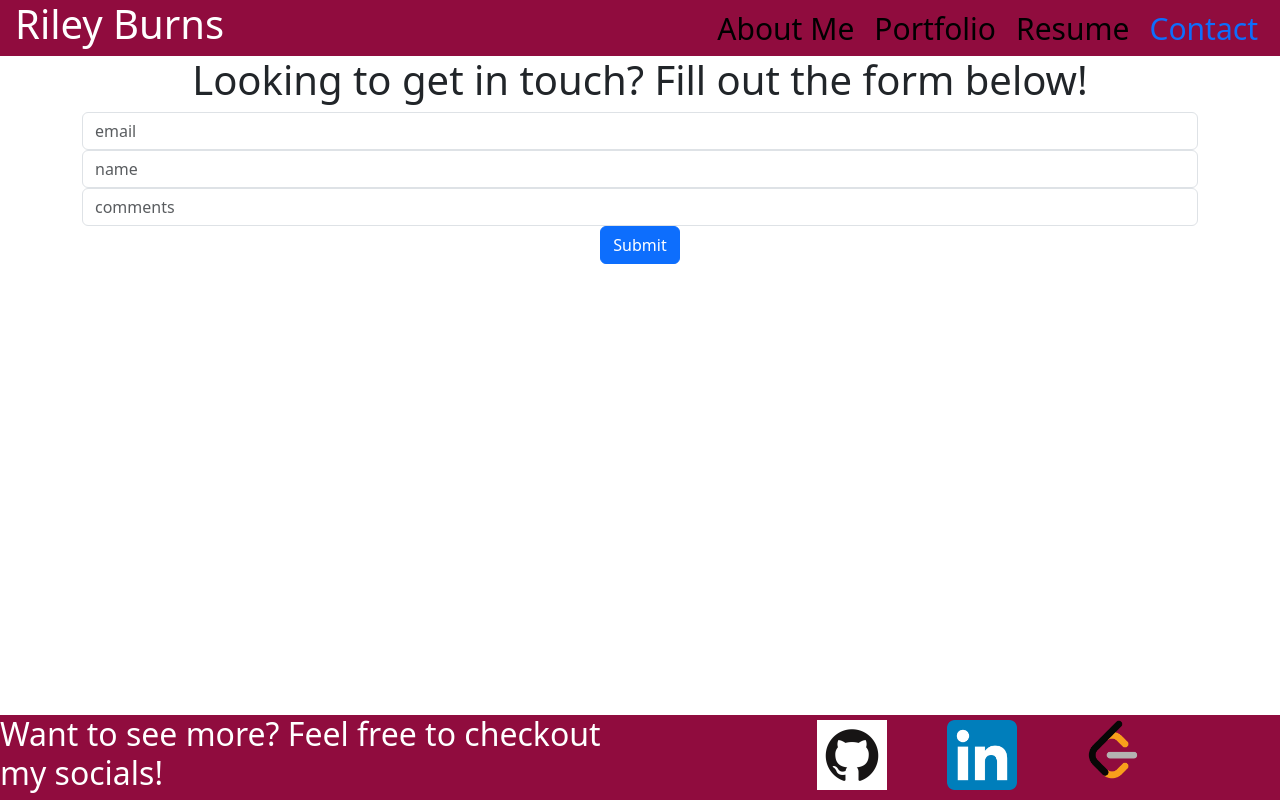
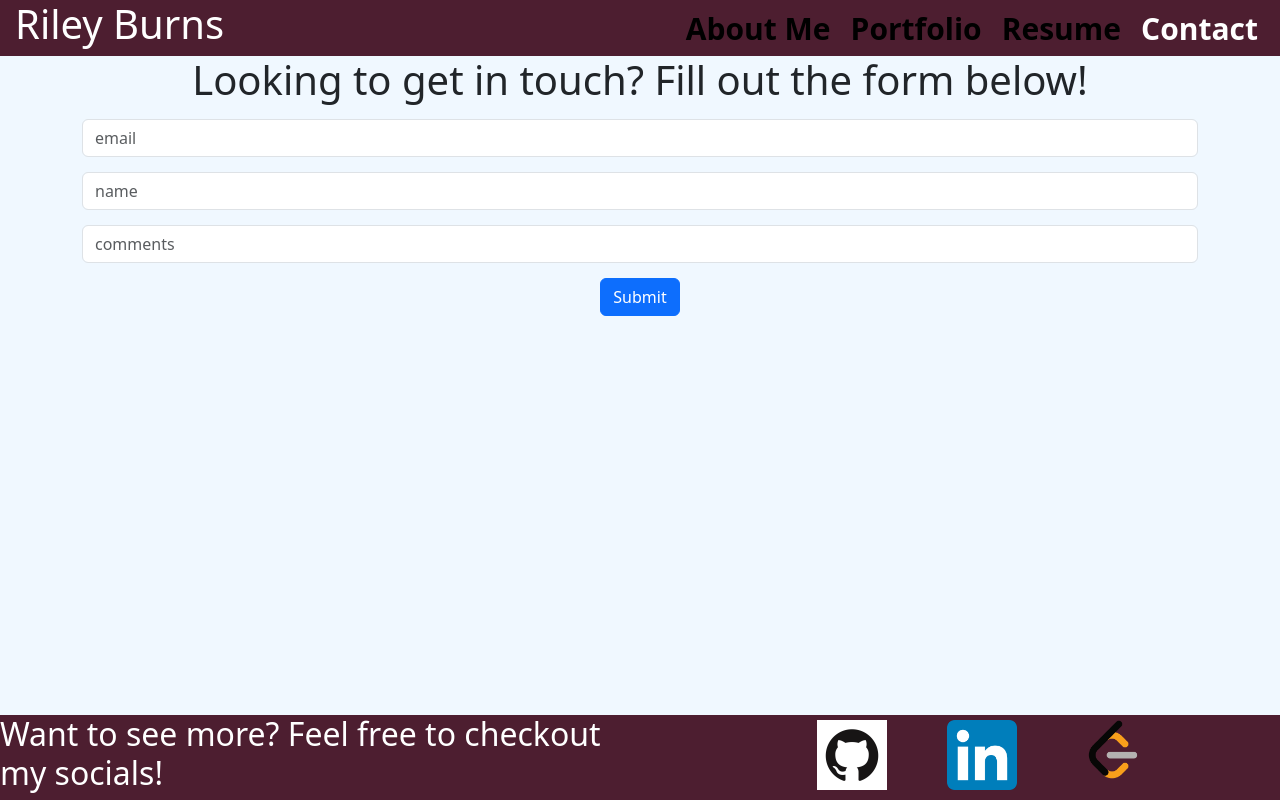
Before and after one commit to RB2277/my-portfolio, a React (Vite) app: page /contact in a window 1280 px wide. Built offline with nearby package versions, Linux system fonts and the light colour scheme.

Commit message:
changed active nav tab to white instead of blue

```diff
--- a/src/App.css
+++ b/src/App.css
@@ -4,7 +4,7 @@
 }
 
 header {
-  background-color: #900c3e;
+  background-color: #4d1e30;
   color: white;
   width: 100%;
 }
@@ -12,6 +12,7 @@ header {
 header a {
 padding: 10px;
 font-size: 30px;
+font-weight: 700;
 }
 
 header nav {
@@ -40,7 +41,7 @@ height: auto;
 }
 
 footer {
-  background-color: #900c3e;
+  background-color: #4d1e30;
   color: white;
   margin-top: auto;
 }
@@ -67,6 +68,7 @@ footer {
   display: flex;
   flex-direction: column;
   min-height: 100vh;
+  background-color: aliceblue;
 }
 
 .row {
@@ -89,3 +91,11 @@ footer {
 .card-body {
   margin: 20px;
 }
+
+.form-group {
+  margin-top: 15px;
+}
+
+#contactBtn {
+  margin-top: 15px;
+}
--- a/src/components/Navigation.jsx
+++ b/src/components/Navigation.jsx
@@ -18,10 +18,10 @@ function Navigation() {
 
   return (
     <nav>
-      <a onClick={() => routeChange("about")} className={window.location.href.split("/")[3] === "" ? 'text-primary text-decoration-none' : 'text-black text-decoration-none'}>About Me</a>
-      <a onClick={() => routeChange("portfolio")} className={window.location.href.split("/")[3] === "portfolio" ? 'text-primary text-decoration-none' : 'text-black text-decoration-none'}>Portfolio</a>
-      <a onClick={() => routeChange("resume")} className={window.location.href.split("/")[3] === "resume" ? 'text-primary text-decoration-none' : 'text-black text-decoration-none'}>Resume</a>
-      <a onClick={() => routeChange("contact")}  className={window.location.href.split("/")[3] === "contact" ? 'text-primary text-decoration-none' : 'text-black text-decoration-none'}>Contact</a>
+      <a onClick={() => routeChange("about")} className={window.location.href.split("/")[3] === "" ? 'text-white text-decoration-none' : 'text-black text-decoration-none'}>About Me</a>
+      <a onClick={() => routeChange("portfolio")} className={window.location.href.split("/")[3] === "portfolio" ? 'text-white text-decoration-none' : 'text-black text-decoration-none'}>Portfolio</a>
+      <a onClick={() => routeChange("resume")} className={window.location.href.split("/")[3] === "resume" ? 'text-white text-decoration-none' : 'text-black text-decoration-none'}>Resume</a>
+      <a onClick={() => routeChange("contact")}  className={window.location.href.split("/")[3] === "contact" ? 'text-white text-decoration-none' : 'text-black text-decoration-none'}>Contact</a>
     </nav>
   );
 }
--- a/src/components/Project.jsx
+++ b/src/components/Project.jsx
@@ -4,11 +4,11 @@ export default function Project(props) {
       <img className="card-img-top" src={props.img} alt="Card cap" />
       <div className="card-body">
         <h5 className="card-title">{props.title}</h5>
-        <a href="#" className="btn btn-outline-dark">
-          Github {props.github}
+        <a href={props.github} className="btn btn-outline-dark">
+          Github
         </a>
-        <a href="#" className="btn btn-outline-dark">
-          Deployed {props.deployed}
+        <a href={props.deployed} className="btn btn-outline-dark">
+          Deployed
         </a>
       </div>
     </div>
--- a/src/pages/Contact.jsx
+++ b/src/pages/Contact.jsx
@@ -3,8 +3,6 @@ import { useState } from 'react';
 function Contact() {
 
 
- // Create state variables for the fields in the form
-  // We are also setting their initial values to an empty string
   const [email, setEmail] = useState('');
   const [name, setName] = useState('');
   const [comments, setComments] = useState('');
@@ -12,12 +10,10 @@ function Contact() {
 
 
   const handleInputChange = (e) => {
-    // Getting the value and name of the input which triggered the change
     const { target } = e;
     const inputType = target.name;
     const inputValue = target.value;
 
-    // Based on the input type, we set the state of either email, username, and password
     if (inputType === 'email') {
       setEmail(inputValue);
     } else if (inputType === 'name') {
@@ -28,10 +24,7 @@ function Contact() {
   };
 
   const handleFormSubmit = (e) => {
-    // Preventing the default behavior of the form submit (which is to refresh the page)
     e.preventDefault();
-
-    // First we check to see if the email is not valid or if the userName is empty. If so we set an error message to be displayed on the page.
     if (!email || !name) {
       setErrorMessage('Email and name fields are required!');
       return;
@@ -76,7 +69,7 @@ function Contact() {
           placeholder="comments"
         />
         </div>
-        <button type="submit" className="btn btn-primary">Submit</button>
+        <button type="submit" className="btn btn-primary" id='contactBtn'>Submit</button>
       </form>
       {errorMessage && (
         <div>
```
